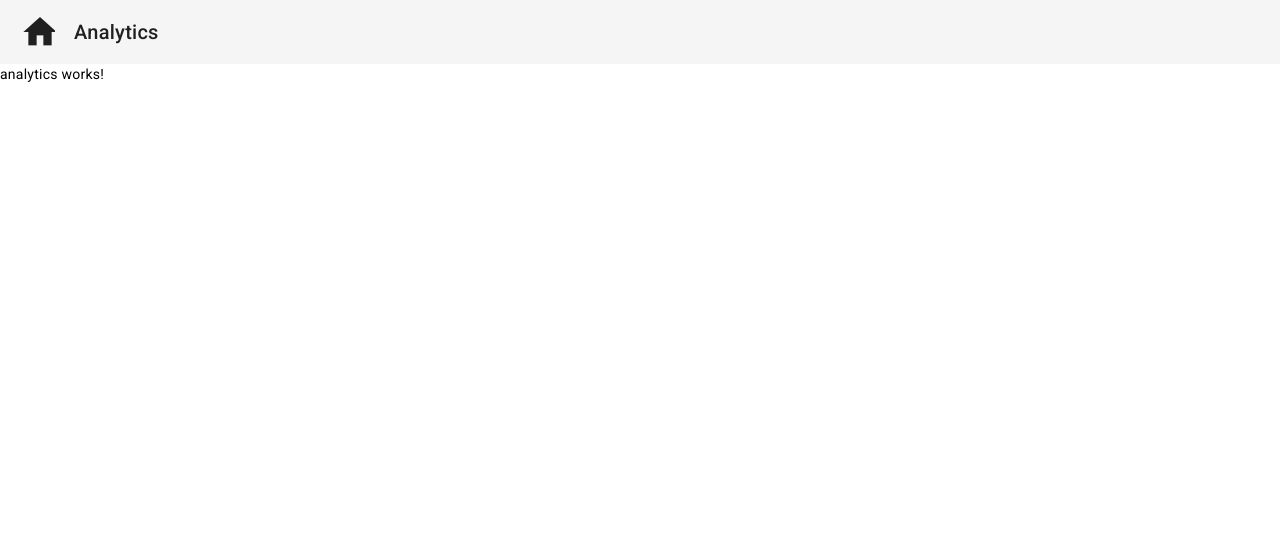
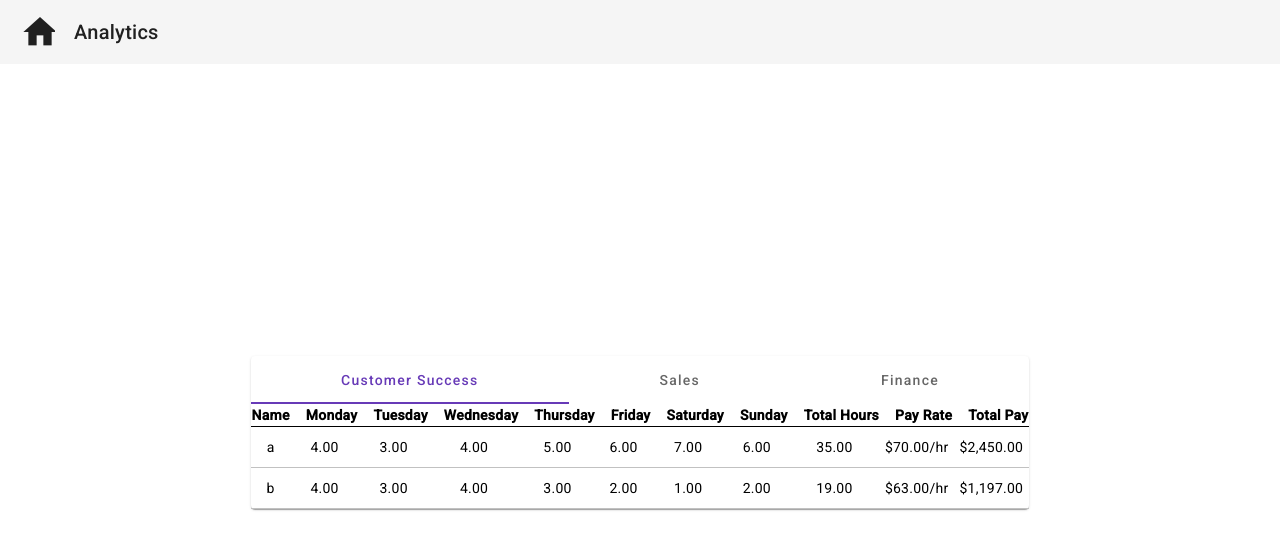
Before and after one commit to warndawg/main, an Angular app: page /analytics in a window 1280 px wide. Shown: the top 550 px of the page. Built offline with nearby package versions, Linux system fonts and the light colour scheme.

Commit message:
added pipes to the time sheet

```diff
--- a/src/app/components/analytics-table/analytics-table.component.html
+++ b/src/app/components/analytics-table/analytics-table.component.html
@@ -1 +1,21 @@
-<p>analytics-table works!</p>
+<div>
+    <table>
+        <thead>
+            <th>Name</th>
+            <th *ngFor="let day of weekdays">{{day | titlecase}}</th>
+            <th>Total Hours</th>
+            <th>Pay Rate</th>
+            <th>Total Pay</th>
+        </thead>
+
+        <tbody>
+            <tr *ngFor="let employee of employees; let i = index">
+                <td>{{employee.name}}</td>
+                <td *ngFor="let day of weekdays">{{employee[day] | number:'1.2-2'}}</td>
+                <td class="total-cell">{{getTotalHours(employee) | number:'1.2-2'}}</td>
+                <td>{{employee.payRate | currency}}/hr</td>
+                <td>{{employee.payRate * getTotalHours(employee) | currency}}</td>
+            </tr>
+        </tbody>
+    </table>
+</div>
--- a/src/app/components/analytics-table/analytics-table.component.scss
+++ b/src/app/components/analytics-table/analytics-table.component.scss
@@ -0,0 +1,63 @@
+h2 {
+    text-align: center;
+}
+
+.cards {
+    margin: auto;
+}
+
+mat-form-field {
+    width: calc(100% - 40px);
+}
+
+.hours {
+    margin-top: 30px;
+}
+
+.hours {
+    min-height: 200px;
+    margin-top: 30px;
+    display: flex;
+    flex-direction: column;
+    justify-content: space-between;
+}
+
+.hours-input {
+    max-width: 75px;
+    margin-left: 15px;
+    text-align: center;
+}
+
+.total-cell {
+    text-align: center;
+}
+
+.mdc-card {
+    display: flex;
+    flex-direction: row;
+}
+
+button {
+    margin: 10px 10px 10px 10px;
+}
+
+table {
+    border-collapse: collapse;
+}
+
+th {
+    border-bottom: 1px solid black;
+
+    &:not(:first-child) {
+        padding-left: 15px;
+    }
+}
+
+td {
+    text-align: center;
+    padding: 10px 0px;
+}
+
+tr td {
+    border-bottom:1pt solid #C1C1C1;
+}
--- a/src/app/components/analytics-table/analytics-table.component.ts
+++ b/src/app/components/analytics-table/analytics-table.component.ts
@@ -1,10 +1,85 @@
-import { Component } from '@angular/core';
+import { Component, Input, OnInit } from '@angular/core';
+import { Employee } from 'src/app/interfaces/employee';
+
 
 @Component({
   selector: 'app-analytics-table',
   templateUrl: './analytics-table.component.html',
   styleUrls: ['./analytics-table.component.scss']
 })
-export class AnalyticsTableComponent {
+export class AnalyticsTableComponent implements OnInit{
+
+  @Input()
+  departmentId: string | undefined;
+
+  weekdays: string[] = ['monday', 'tuesday', 'wednesday', 'thursday', 'friday', 'saturday', 'sunday'];
+  employees: Employee[] = [];
+  employeeData: Employee[] = [
+    {
+        departmentId: '1',
+        friday: 6,
+        id: '1',
+        monday: 4,
+        name: 'a',
+        payRate: 70,
+        saturday: 7,
+        sunday: 6,
+        thursday: 5,
+        tuesday: 3,
+        wednesday: 4
+    },
+    {
+        departmentId: '1',
+        friday: 2,
+        id: '2',
+        monday: 4,
+        name: 'b',
+        payRate: 63,
+        saturday: 1,
+        sunday: 2,
+        thursday: 3,
+        tuesday: 3,
+        wednesday: 4
+    },
+    {
+        departmentId: '2',
+        friday: 9,
+        id: '3',
+        monday: 8,
+        name: 'c',
+        payRate: 76,
+        saturday: 7,
+        sunday: 5,
+        thursday: 4,
+        tuesday: 7,
+        wednesday: 5
+    },
+    {
+        departmentId: '3',
+        friday: 2,
+        id: '4',
+        monday: 3,
+        name: 'd',
+        payRate: 56,
+        saturday: 3,
+        sunday: 2,
+        thursday: 0,
+        tuesday: 4,
+        wednesday: 5
+    }
+  ];
+
+  constructor() { }
+
+  ngOnInit(): void {
+    this.employees = this.employeeData.filter(employee => employee.departmentId === this.departmentId);
+  }
+
+  getTotalHours(employee: Employee): number {
+    return employee.monday + employee.tuesday + employee.wednesday
+        + employee.thursday + employee.friday + employee.saturday + employee.sunday;
+  }
+
+
 
 }
--- a/src/app/components/analytics/analytics.component.html
+++ b/src/app/components/analytics/analytics.component.html
@@ -1 +1,15 @@
-<p>analytics works!</p>
+<div class="main-container">
+    <mat-card>
+        <mat-tab-group mat-align-tabs="center">
+            <mat-tab label="Customer Success">
+                <app-analytics-table [departmentId]="'1'"></app-analytics-table>
+            </mat-tab>
+            <mat-tab label="Sales">
+                <app-analytics-table [departmentId]="'2'"></app-analytics-table>
+            </mat-tab>
+            <mat-tab label="Finance">
+                <app-analytics-table departmentId="3"></app-analytics-table>
+            </mat-tab>
+        </mat-tab-group>
+    </mat-card>
+</div>
--- a/src/app/components/analytics/analytics.component.scss
+++ b/src/app/components/analytics/analytics.component.scss
@@ -0,0 +1,3 @@
+mat-card {
+    margin: auto;
+}
--- a/src/app/components/timesheet/timesheet.component.html
+++ b/src/app/components/timesheet/timesheet.component.html
@@ -14,7 +14,7 @@
             <table>
                 <thead>
                     <th>Name</th>
-                    <th *ngFor="let day of weekdays">{{day}}</th>
+                    <th *ngFor="let day of weekdays">{{day | titlecase}}</th>
                     <th>Total Hours</th>
                     <th></th>
                 </thead>
--- a/src/app/modules/material.module.ts
+++ b/src/app/modules/material.module.ts
@@ -8,6 +8,7 @@
 import { MatInputModule } from '@angular/material/input';
 import { MatFormFieldModule } from '@angular/material/form-field';
 import { ReactiveFormsModule } from '@angular/forms';
+import { MatTabsModule } from '@angular/material/tabs';
 
 @NgModule({
   declarations: [],
@@ -21,6 +22,7 @@
     MatInputModule,
     MatFormFieldModule,
     ReactiveFormsModule,
+    MatTabsModule,
 
   ],
   exports: [
@@ -32,6 +34,7 @@
     MatInputModule,
     MatFormFieldModule,
     ReactiveFormsModule,
+    MatTabsModule,
   ]
 })
 export class MaterialModule { }
--- a/src/index.html
+++ b/src/index.html
@@ -2,7 +2,7 @@
 <html lang="en">
 <head>
   <meta charset="utf-8">
-  <title>HrTimesheetKw</title>
+  <title>HR Timesheet</title>
   <base href="/">
   <meta name="viewport" content="width=device-width, initial-scale=1">
   <link rel="icon" type="image/x-icon" href="favicon.ico">
```
